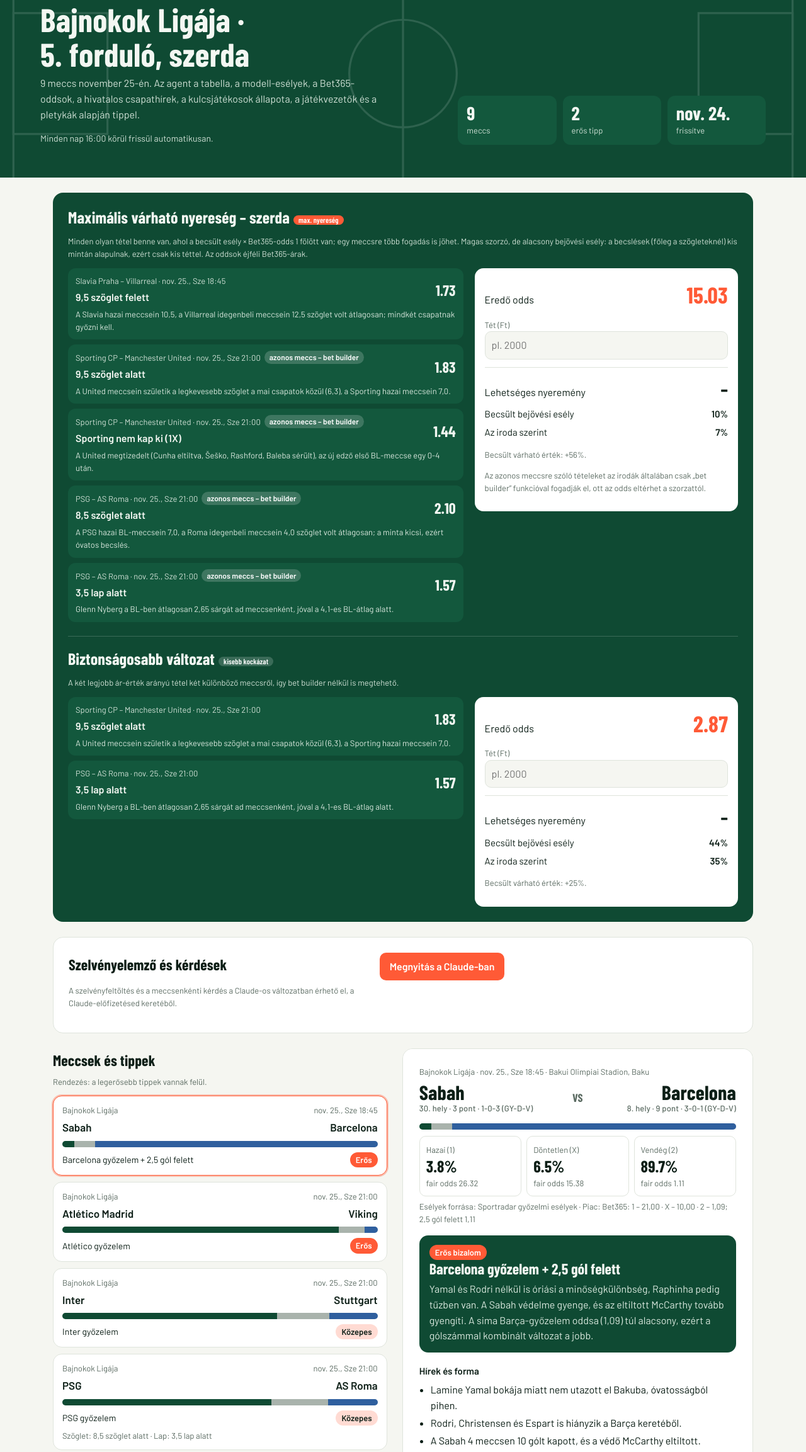
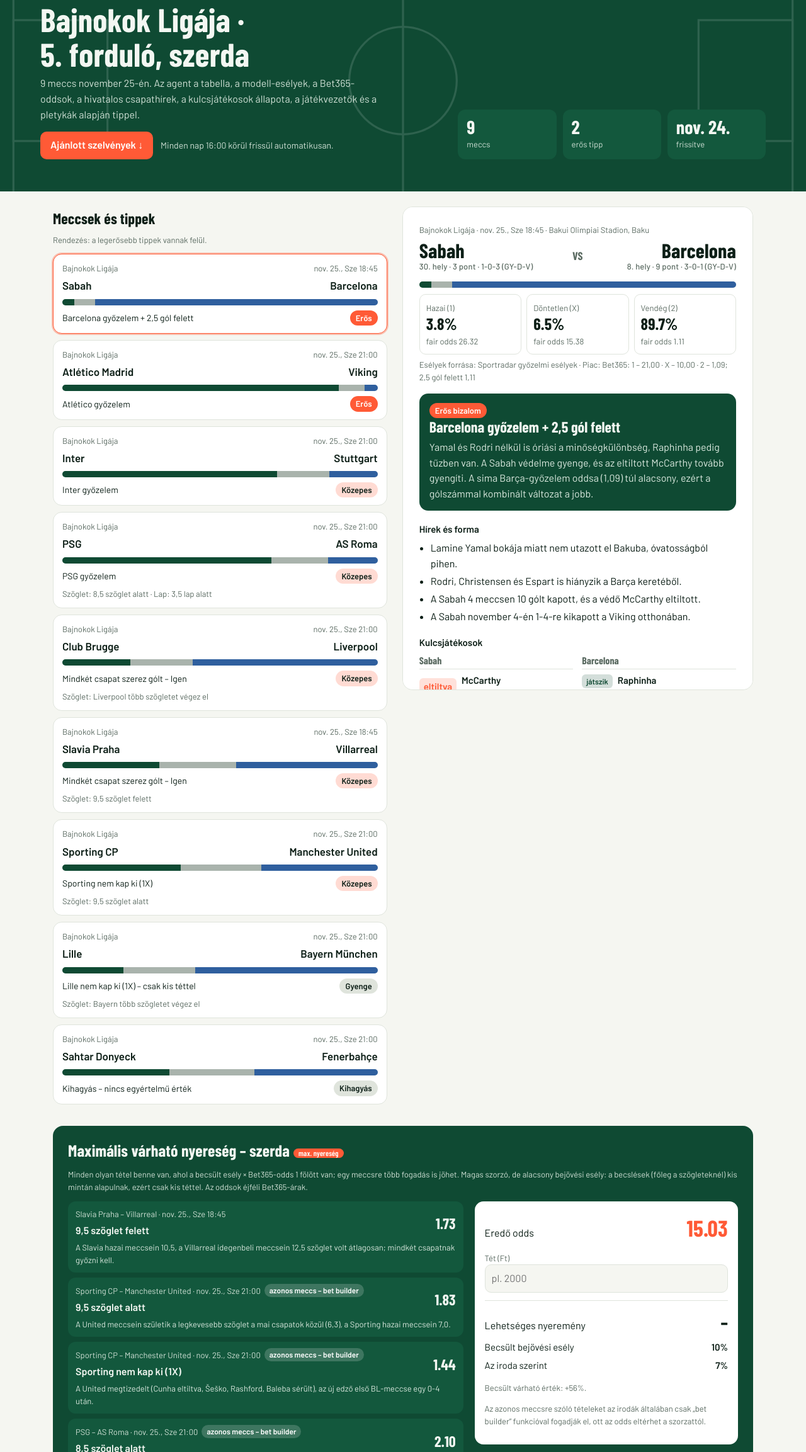
Before and after one commit to hoppzoltan-git/focitipp-agent, a website: page public/app.html in a window 1280 px wide. Shown: the part 48-2354 px from the top of the page at 63% size. Drawn offline with nearby package versions, Linux system fonts and the light colour scheme.

Commit message:
UI: a meccsek kerülnek felülre, az ajánlott szelvények a lap aljára
- Gomb a fejlécben, ami egy kattintással a szelvényekhez ugrik

Co-Authored-By: Claude Opus 5.5 <noreply@anthropic.com>
Claude-Session: https://claude.ai/code/session_01XjV632FruPPGVNdwUQriKN

```diff
--- a/public/app.html
+++ b/public/app.html
@@ -111,6 +111,9 @@ button:disabled{opacity:.5;cursor:default}
 .thumbs{display:flex;gap:8px;flex-wrap:wrap;margin-top:10px}.thumbs img{width:72px;height:72px;object-fit:cover;border-radius:8px;border:1px solid var(--line)}
 .slipOut{margin-top:0;min-height:160px;color:var(--ink)}
 @media(max-width:900px){.slipIn{grid-template-columns:minmax(0,1fr)}}
+.jump{display:inline-flex;align-items:center;min-height:44px;padding:8px 16px;border-radius:10px;background:var(--acc);color:#fff;font-weight:600;text-decoration:none}
+.jump:focus-visible{outline:3px solid #fff;outline-offset:2px}
+.rec{scroll-margin-top:16px}
 .rf{display:flex;gap:12px;align-items:center;flex-wrap:wrap;margin-top:14px}.rf span{font-size:14px;color:#cfe0d5}
 footer{max-width:1240px;margin:0 auto;padding:0 max(5vw,16px) 40px;font-size:13px;color:var(--mute)}
 @media(max-width:900px){.top .in,main{grid-template-columns:minmax(0,1fr)}}
@@ -125,7 +128,7 @@ footer{max-width:1240px;margin:0 auto;padding:0 max(5vw,16px) 40px;font-size:13p
     <div>
       <h1 id="title">Focitipp Agent</h1>
       <p id="sub">Statisztika, hírek és forma alapján elemzi a következő meccseket, és megmondja, hol látszik érték.</p>
-      <div class="rf"><span>Minden nap 16:00 körül frissül automatikusan.</span></div>
+      <div class="rf"><a class="jump" href="#rec" id="jumpRec" hidden>Ajánlott szelvények ↓</a><span>Minden nap 16:00 körül frissül automatikusan.</span></div>
     </div>
     <div class="kpis">
       <div class="kpi"><b id="k1">–</b><span>meccs</span></div>
@@ -135,6 +138,14 @@ footer{max-width:1240px;margin:0 auto;padding:0 max(5vw,16px) 40px;font-size:13p
   </div>
 </header>
 <main>
+  <section class="board" aria-label="Meccsek">
+    <h2>Meccsek és tippek</h2>
+    <p class="ph" style="margin:-6px 0 12px">Rendezés: a legerősebb tippek vannak felül.</p>
+    <div id="list"><div class="empty" id="status">Adatok betöltése…</div></div>
+  </section>
+  <section class="panel" id="panel" aria-live="polite">
+    <div class="empty">Válassz egy meccset a bal oldali listából.</div>
+  </section>
   <section class="rec" id="rec" hidden aria-label="Ajánlott szelvények">
     <div id="recList"></div>
   </section>
@@ -146,14 +157,6 @@ footer{max-width:1240px;margin:0 auto;padding:0 max(5vw,16px) 40px;font-size:13p
       </div>
       <div><a class="go linkbtn" href="https://claude.ai/artifact/WmMx7aBewiskCWbJFWkMuy" target="_blank" rel="noopener">Megnyitás a Claude-ban</a></div>
     </div>
-  </section>
-  <section class="board" aria-label="Meccsek">
-    <h2>Meccsek és tippek</h2>
-    <p class="ph" style="margin:-6px 0 12px">Rendezés: a legerősebb tippek vannak felül.</p>
-    <div id="list"><div class="empty" id="status">Adatok betöltése…</div></div>
-  </section>
-  <section class="panel" id="panel" aria-live="polite">
-    <div class="empty">Válassz egy meccset a bal oldali listából.</div>
   </section>
 </main>
 <footer>
@@ -227,8 +230,8 @@ function renderSlip(){
   const sec=$('rec');
   let slips=(data&&Array.isArray(data.slips))?data.slips:(data&&data.slip?[data.slip]:[]);
   slips=slips.filter(s=>s&&Array.isArray(s.legs));
-  if(!slips.length){sec.hidden=true;return}
-  sec.hidden=false;
+  if(!slips.length){sec.hidden=true;$('jumpRec').hidden=true;return}
+  sec.hidden=false;$('jumpRec').hidden=false;
   $('recList').innerHTML=slips.map((s,k)=>{
     const cnt={};s.legs.forEach(l=>{cnt[l.matchId]=(cnt[l.matchId]||0)+1});
     const hasLegs=s.legs.length>0;
```
